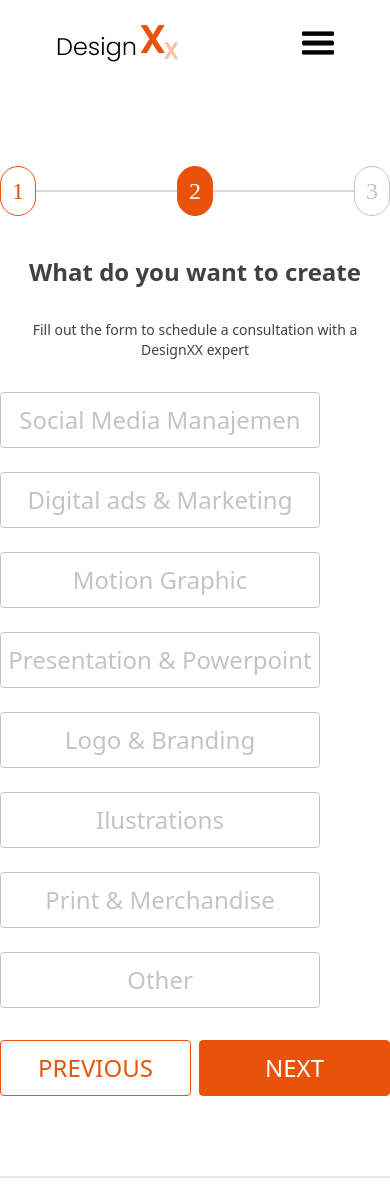
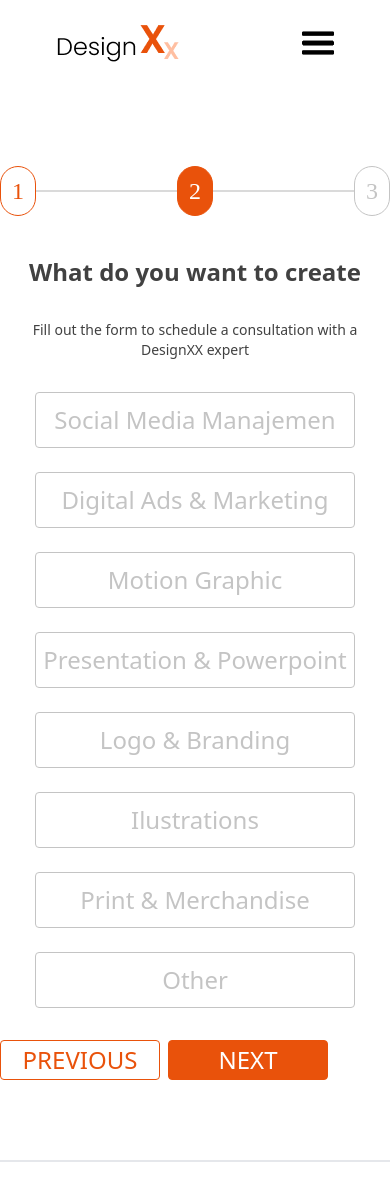
Before and after one commit to adityailhamss/designxx, a React (Create React App) app: page /steptwo in a window 390 px wide. Shown: the top 1198 px of the page. Built offline with nearby package versions, Linux system fonts and the light colour scheme.

Commit message:
ChangeColorButton

```diff
--- a/package.json
+++ b/package.json
@@ -41,7 +41,7 @@
     ]
   },
   "devDependencies": {
-    "react-router-dom": "^6.4.0",
+    "react-router-dom": "^6.4.1",
     "tailwindcss": "^3.1.8"
   }
 }
--- a/src/App.js
+++ b/src/App.js
@@ -16,7 +16,6 @@ import Paket from "./component/Paket";
 import Order from "./component/Order";
 
 function App() {
-  const [showMyModal, setShowMyModal] = useState(false);
   return (
     <Router>
     <Navbar />
--- a/src/component/Demo.js
+++ b/src/component/Demo.js
@@ -1,9 +1,21 @@
-import React from 'react';
+import React, { useState } from 'react';
 import "@fontsource/poppins";
 import "@fontsource/dm-sans";
 import { useNavigate } from 'react-router-dom';
 
 function Demo() {
+    const initialValues = { email: "", company: "" };
+    const {formValues, setFormValues} = useState(initialValues);
+
+    const handleChange = (e) => {
+      const {name, value} = e.target;
+      setFormValues({ ...formValues, [name] : value });
+    };
+
+    const handleSubmit = (e) => {
+      e.preventDefault();
+    };
+
     const navigate = useNavigate();
 
     const StepTwo = () => {
@@ -19,14 +31,25 @@ function Demo() {
             Fill out the form to schedule a consultation with a DesignXX expert
           </p>
           <div className='items-center justify-center'>
-          <form className='flex flex-col px-10 md:px-0'>
-            <label className='block'>
+
+          <form  className='flex flex-col px-10 md:px-0'>
+            <label className='flex flex-col'>
                 <span className='flex flex-row font-normal pb-6 text-2xl font-[Poppins] text-[#414141]'>Email</span>
-                <input className='border w-4/5 h-14 rounded border-[#DADADA] pl-3 font-sans' placeholder='Sudah Ditulis' />
+                <input className='border w-4/5 h-14 rounded border-[#DADADA] pl-3 font-sans'
+                type="text"
+                placeholder='Sudah Ditulis'
+                name="email"
+                onChange={handleChange}
+                />
             </label>
-            <label className='block'>
-                <span className='flex flex-row font-normal pt-8 pb-6 text-2xl font-[Poppins] text-[#414141]'>Company</span>
-                <input className='border w-4/5 h-14 rounded border-[#DADADA] pl-3 font-sans' placeholder='Sudah Ditulis' />
+            <label className='flex flex-col'>
+                <span className='font-normal flex flex-row pt-8 pb-6 text-2xl font-[Poppins] text-[#414141]'>Company</span>
+                <input className='flex-shrink flex-grow flex-auto border w-4/5 h-14 rounded border-[#DADADA] pl-3 font-sans'
+                type="text"
+                placeholder='Sudah Ditulis'
+                name="company"
+                onChange={handleChange}
+                />
             </label>
           </form>
           </div>
--- a/src/component/StepThree.js
+++ b/src/component/StepThree.js
@@ -69,7 +69,7 @@ function StepThree() {
             </div>
         </div>
         </div>
-        <CalendarPopup visible={showMyModal}/>
+        <CalendarPopup onClose={handleOnClose} visible={showMyModal}/>
     </div>
   )
 }
--- a/src/component/StepTwo.js
+++ b/src/component/StepTwo.js
@@ -1,15 +1,31 @@
 import React, {useState} from 'react';
 import {useNavigate} from 'react-router-dom';
+import { Nav } from "react-router-dom";
 import "@fontsource/poppins";
 import "@fontsource/dm-sans";
 
-function StepTwo() {
-    const [changeColor, setChangeColor] = useState(false)
+
+
+const StepTwo = () => {
+
+  const handleClick = event => {
+    // 👇️ toggle styles on click
+    if (event.currentTarget.style.backgroundColor) {
+      event.currentTarget.style.backgroundColor = null;
+      event.currentTarget.style.color = null;
+    } else {
+      event.currentTarget.style.backgroundColor = '#E9520B';
+      event.currentTarget.style.color = 'white';
+    }
+
+    // 👇️ toggle class on click
+    event.currentTarget.classList.toggle('my-class-1', 'my-class-2');
+  };
+
+    const [changeColor, setChangeColor] = useState(false);
 
     //function for changeColor
-    const handleClick = () => {
-        setChangeColor(!changeColor)
-    };
+
     const navigate = useNavigate();
 
     const Demo = () => {
@@ -44,21 +60,55 @@ function StepTwo() {
             Fill out the form to schedule a consultation with a DesignXX expert
           </p>
           <div className='flex flex-col gap-6'>
-            <div className='flex flex-col gap-6 md:grid-flow-col text-[#C4C4C4] lg:items-left'>
-            <button onCLick={handleClick} className={`rounded border w-80 h-14 bg-[#FFFFFF] border-[#C4C4C4] text-2xl ${(changeColor === false)? `bg-gray-77` : `bg-orange-500`}`}>Social Media Manajemen</button>
-            <button className='rounded border w-80 h-14 bg-[#FFFFFF] border-[#C4C4C4] text-2xl'>Digital ads & Marketing</button>
-            <button className='rounded border w-80 h-14 bg-[#FFFFFF] border-[#C4C4C4] text-2xl'>Motion Graphic</button>
-            <button className='rounded border w-80 h-14 bg-[#FFFFFF] border-[#C4C4C4] text-2xl'>Presentation & Powerpoint</button>
-            <button className='rounded border w-80 h-14 bg-[#FFFFFF] border-[#C4C4C4] text-2xl'>Logo & Branding</button>
-            <button className='rounded border w-80 h-14 bg-[#FFFFFF] border-[#C4C4C4] text-2xl'>Ilustrations</button>
-            <button className='rounded border w-80 h-14 bg-[#FFFFFF] border-[#C4C4C4] text-2xl'>Print & Merchandise</button>
-            <button className='rounded border w-80 h-14 bg-[#FFFFFF] border-[#C4C4C4] text-2xl'>Other</button>
+            <div className='flex flex-col gap-6 md:grid-flow-col text-[#C4C4C4] lg:items-start items-center bg-[#FFFFFF]'>
+            <div className='block'>
+            <button
+                    onClick={handleClick}
+                    className="rounded border w-80 h-14 bg-[#FFFFFF] border-[#C4C4C4] text-2xl"
+                    >Social Media Manajemen
+            </button>
+            </div>
+            <button
+                    onClick={handleClick}
+                    className="rounded border w-80 h-14 bg-[#FFFFFF] border-[#C4C4C4] text-2xl"
+                    >Digital Ads & Marketing
+            </button>
+            <button
+                    onClick={handleClick}
+                    className='rounded border w-80 h-14 bg-[#FFFFFF] border-[#C4C4C4] text-2xl'
+                    >Motion Graphic
+            </button>
+            <button
+                    onClick={handleClick}
+                    className='rounded border w-80 h-14 bg-[#FFFFFF] border-[#C4C4C4] text-2xl'
+                    >Presentation & Powerpoint
+            </button>
+            <button
+                    onClick={handleClick}
+                    className='rounded border w-80 h-14 border-[#C4C4C4] text-2xl'
+                    >Logo & Branding
+            </button>
+            <button
+                    onClick={handleClick}
+                    className='rounded border w-80 h-14 border-[#C4C4C4] text-2xl'
+                    >Ilustrations
+            </button>
+            <button
+                    onClick={handleClick}
+                    className='rounded border w-80 h-14 border-[#C4C4C4] text-2xl'
+                    >Print & Merchandise
+            </button>
+            <button
+                    onClick={handleClick}
+                    className='rounded border w-80 h-14 bg-[#FFFFFF] border-[#C4C4C4] text-2xl'
+                    >Other
+            </button>
             </div>
         </div>
         <div className='flex flex-col'>
             <div className='flex flex-row gap-2 lg:gap-6 md:grid-flow-col '>
-            <button onClick={Demo} className='rounded border w-52 h-14 bg-[#FFFFFF] text-[#E9520B] border-[#E9520B] text-2xl'>PREVIOUS</button>
-            <button onClick={StepThree} className='rounded border w-52 h-14 bg-[#E9520B] text-[#FFFFFF] border-[#E9520B] text-2xl'>NEXT</button>
+            <button onClick={Demo} className='rounded border w-40 h-10 md:w-52 md:h-14 bg-[#FFFFFF] text-[#E9520B] border-[#E9520B] text-2xl'>PREVIOUS</button>
+            <button onClick={StepThree} className='rounded border w-40 h-10 md:w-52 md:h-14 bg-[#E9520B] text-[#FFFFFF] border-[#E9520B] text-2xl'>NEXT</button>
             </div>
         </div>
         </div>
```
Also changed, not shown: src/component/CalendarPopup.js (+21 -20 lines), 1 other file (tests, documents, lock files or other folders).
